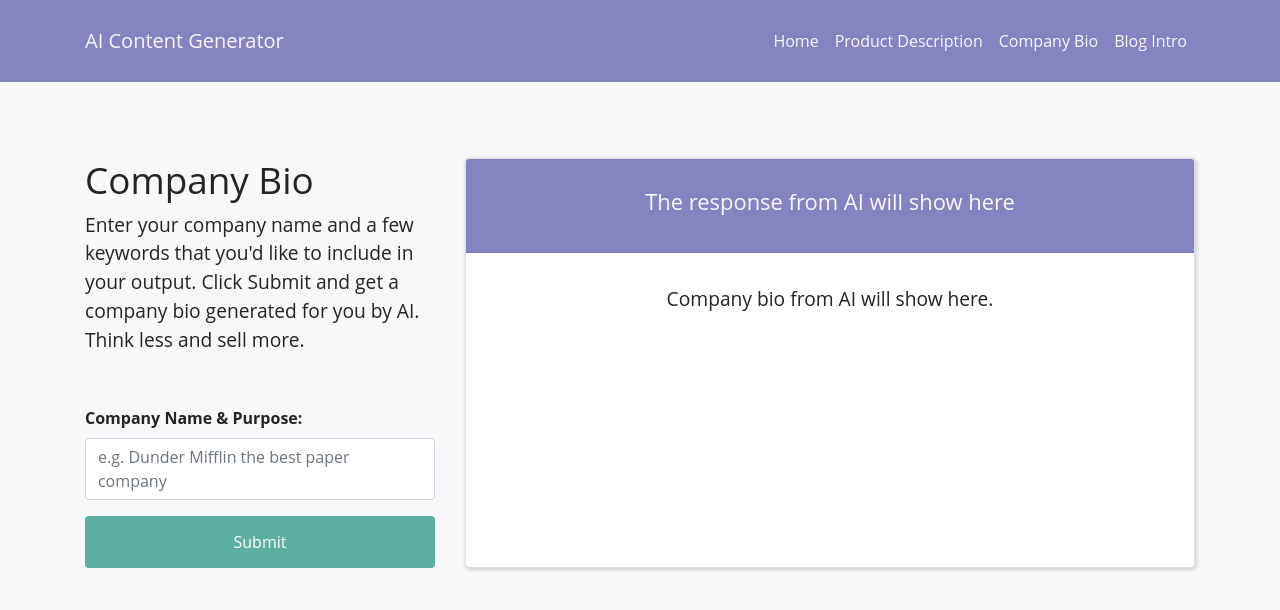
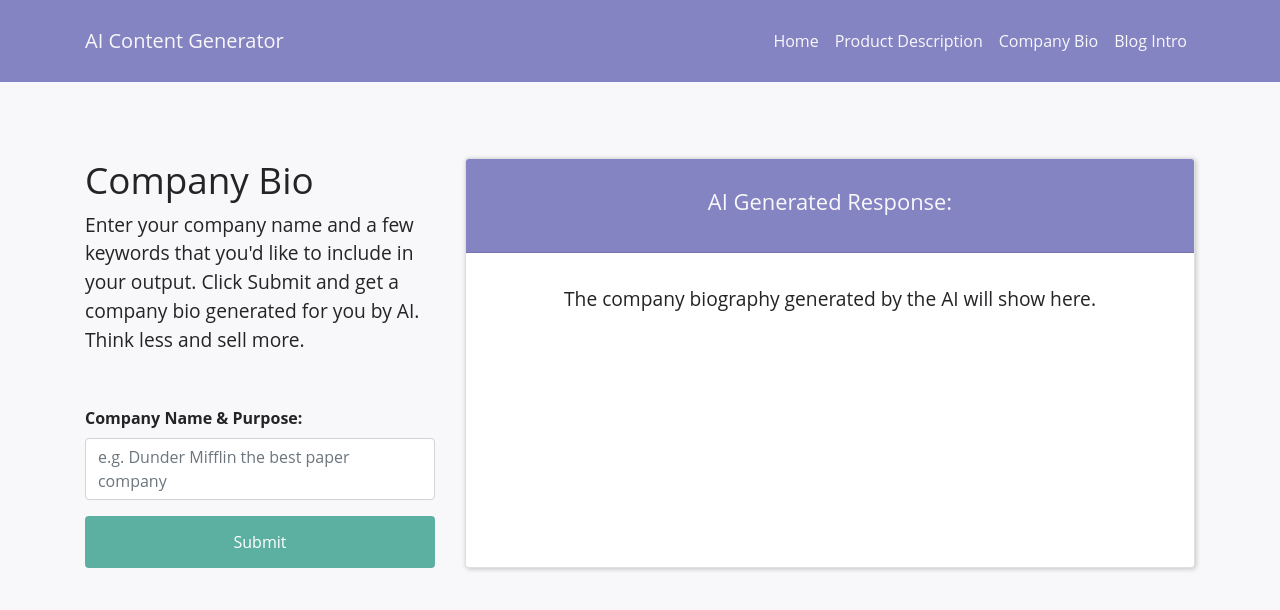
Before and after one commit to ash1eygrace/ai-content, a React (Create React App) app in the folder copyai/: page /company-bio in a window 1280 px wide. Shown: the top 610 px of the page. Built offline with nearby package versions, Linux system fonts and the light colour scheme.

Commit message:
Change placeholder text in generator cards

```diff
--- a/copyai/src/components/BlogIntro.js
+++ b/copyai/src/components/BlogIntro.js
@@ -8,8 +8,8 @@ class BlogIntro extends Component {
     constructor() {
         super()
         this.state = {
-            heading: `The response from AI will show here.`,
-            response: `Intro paragraph from the AI will show here.`
+            heading: `AI Generated Response:`,
+            response: `The introduction paragraph generated by the AI will show here.`
         }
     }
 
--- a/copyai/src/components/CompanyBio.js
+++ b/copyai/src/components/CompanyBio.js
@@ -8,8 +8,8 @@ class CompanyBio extends Component {
     constructor() {
         super()
         this.state = {
-            heading: `The response from AI will show here`,
-            response: `Company bio from AI will show here.`
+            heading: `AI Generated Response:`,
+            response: `The company biography generated by the AI will show here.`
         }
     }
 
--- a/copyai/src/components/ProductDescription.js
+++ b/copyai/src/components/ProductDescription.js
@@ -8,8 +8,8 @@ class ProductDescription extends Component {
     constructor() {
         super()
         this.state = {
-            heading: `The response from AI will show here`,
-            response: `Product description from AI will show here.`
+            heading: `AI Generated Response:`,
+            response: `The product description generated by the AI will show here.`
         }
     }
 
```
